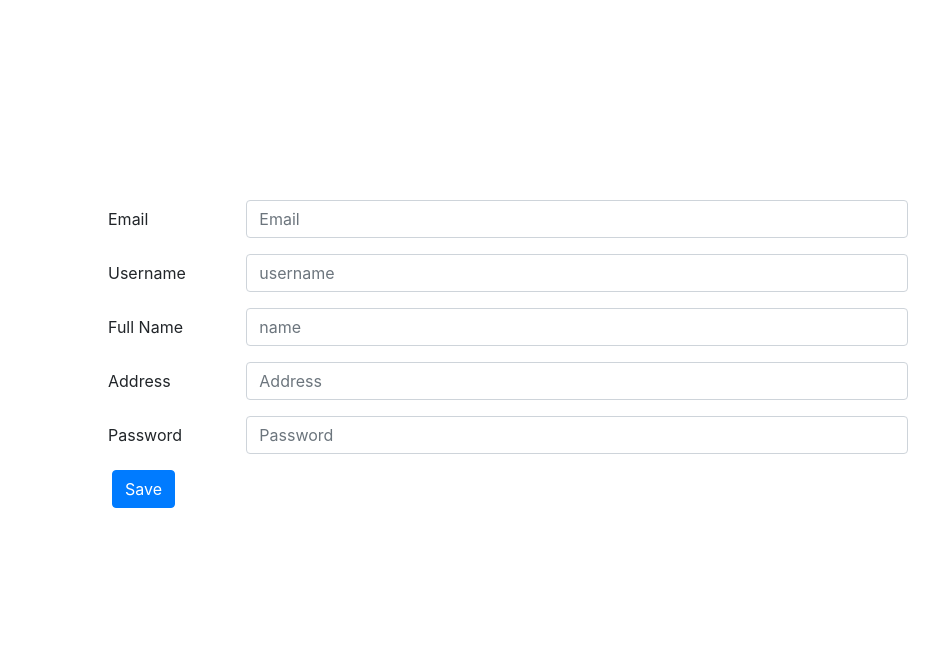
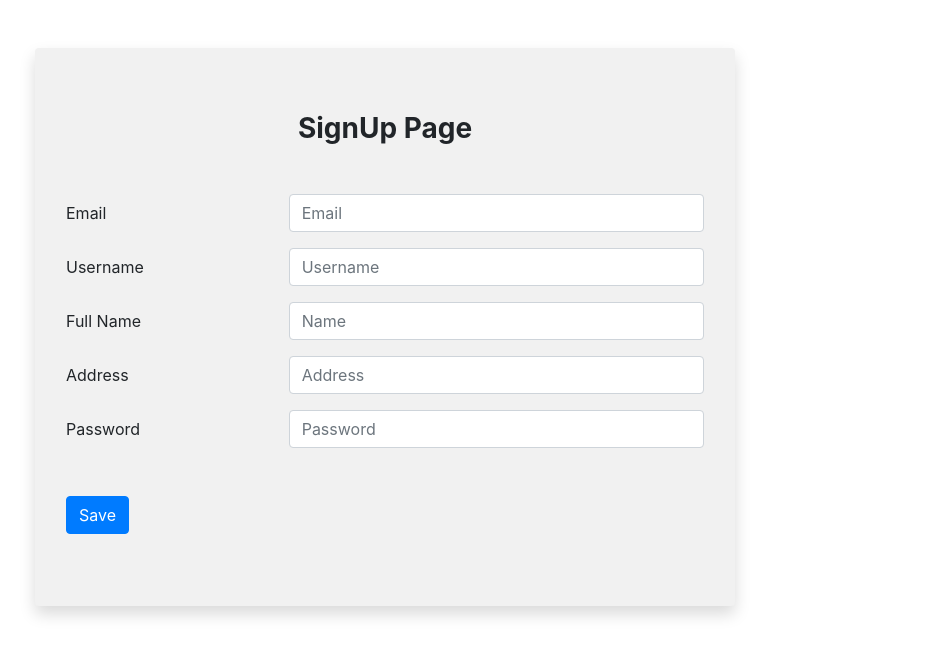
Before and after one commit to anmol-a1/flamincotech-project, a Django app: page /signup in a window 1280 px wide. Shown: the top 656 px of the page, without its empty margins (255-1194 px from the left). Run offline with Django 3.2, Linux system fonts and the light colour scheme; some libraries are stand-ins or nearby versions.

Commit message:
made changes in adduser.html

```diff
--- a/flamincotech/templates/Admin1/adduser.html
+++ b/flamincotech/templates/Admin1/adduser.html
@@ -12,45 +12,52 @@
 
 <body>
     {% load widget_tweaks %}
-    <div class="container mx-5 my-5" >
+    <div style="width: 700px;background-color: rgb(241, 241, 241);" class="container my-5 shadow p-3 mb-5 rounded">
+        <div style="text-align: center;" class="container my-5">
+            <h3> <b>SignUp Page</b> </h3>
+        </div>
+        <div class="container my-5">
+            <form class="my-5">
                 <form method="POST" style="width:800px;margin-left:300px;margin-top:200px" class="signup">
                     {%csrf_token%}
-            <div class="mb-3 row">
-                <label for="staticEmail" class="col-sm-2 col-form-label">Email</label>
-                <div class="col-sm-10">
+                    <div class="form-group row">
+                        <label for="staticEmail" class="col-sm-4 col-form-label">Email</label>
+                        <div class="col-sm-8">
                             {% render_field AddMemberForm.email class="form-control" type="email" placeholder="Email" %}
                         </div>
                     </div>
-            <div class="mb-3 row">
-                <label for="staticEmail" class="col-sm-2 col-form-label">Username</label>
-                <div class="col-sm-10">
-                    {% render_field AddMemberForm.user_name class="form-control" type="text" placeholder="username" %}
+                    <div class="form-group row">
+                        <label for="staticEmail" class="col-sm-4 col-form-label">Username</label>
+                        <div class="col-sm-8">
+                            {% render_field AddMemberForm.user_name class="form-control" type="text" placeholder="Username"%}
                         </div>
                     </div>
-            <div class="mb-3 row">
-                <label for="staticEmail" class="col-sm-2 col-form-label">Full Name</label>
-                <div class="col-sm-10">
-                    {% render_field AddMemberForm.first_name class="form-control" type="text" placeholder="name" %}
+                    <div class="form-group row">
+                        <label for="staticEmail" class="col-sm-4 col-form-label">Full Name</label>
+                        <div class="col-sm-8">
+                            {% render_field AddMemberForm.first_name class="form-control" type="text" placeholder="Name" %}
                         </div>
                     </div>
-            <div class="mb-3 row">
-                <label for="staticEmail" class="col-sm-2 col-form-label">Address</label>
-                <div class="col-sm-10">
+                    <div class="form-group row">
+                        <label for="staticEmail" class="col-sm-4 col-form-label">Address</label>
+                        <div class="col-sm-8">
                             {% render_field AddMemberForm.Address class="form-control" type="text" placeholder="Address" %}
                         </div>
                     </div>
-            <div class="mb-3 row">
-                <label for="inputPassword" class="col-sm-2 col-form-label">Password</label>
-                <div class="col-sm-10">
+                    <div class="form-group row">
+                        <label for="inputPassword" class="col-sm-4 col-form-label">Password</label>
+                        <div class="col-sm-8">
                             {% render_field AddMemberForm.password class="form-control" type="password" placeholder="Password" %}
                         </div>
                     </div>
-            <div class="mb-3 row mx-1">
-                <button type="submit" class="btn btn-primary mb-3">Save</button>
+                    <div class="my-5">
+                        <button type="submit" class="btn btn-primary mb-2">Save</button>
                     </div>
                 </form>
+            </form>
+
         </div>
-
+    </div>
     <script src="https://code.jquery.com/jquery-3.3.1.slim.min.js"
         integrity="sha384-q8i/X+965DzO0rT7abK41JStQIAqVgRVzpbzo5smXKp4YfRvH+8abtTE1Pi6jizo"
         crossorigin="anonymous"></script>
```
Also changed, not shown: flamincotech/db.sqlite3. Lines whose indentation alone changed are shown as unchanged.
